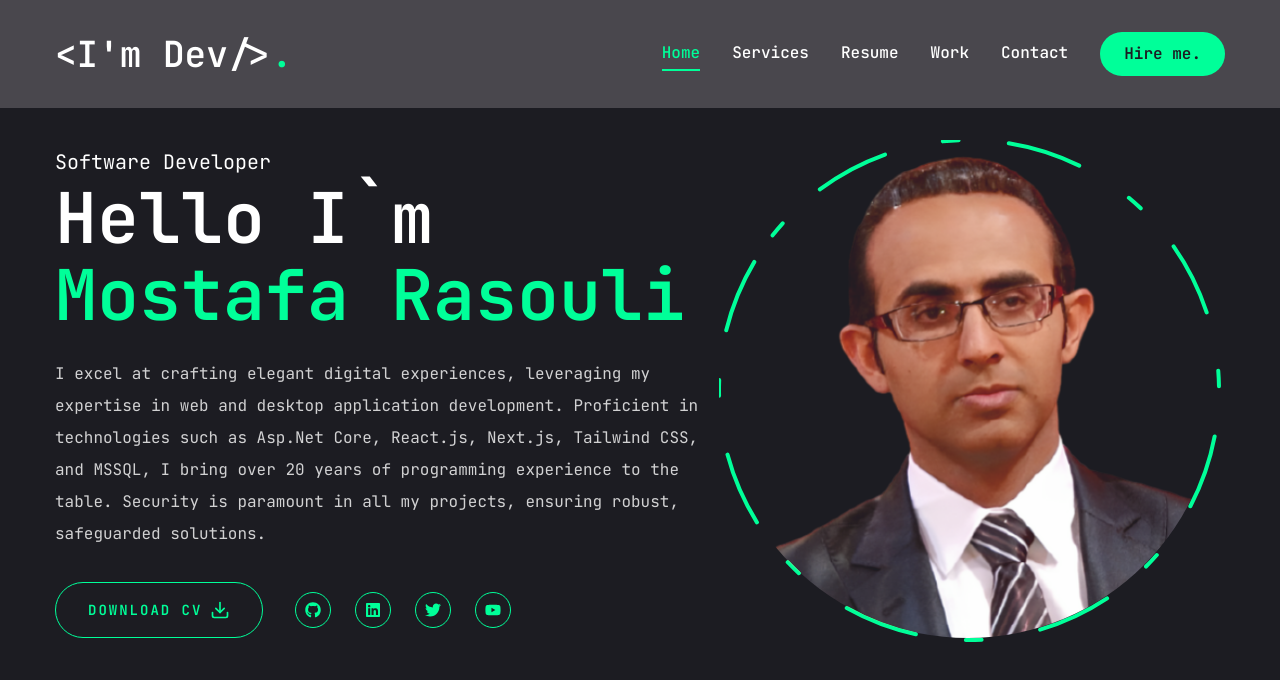
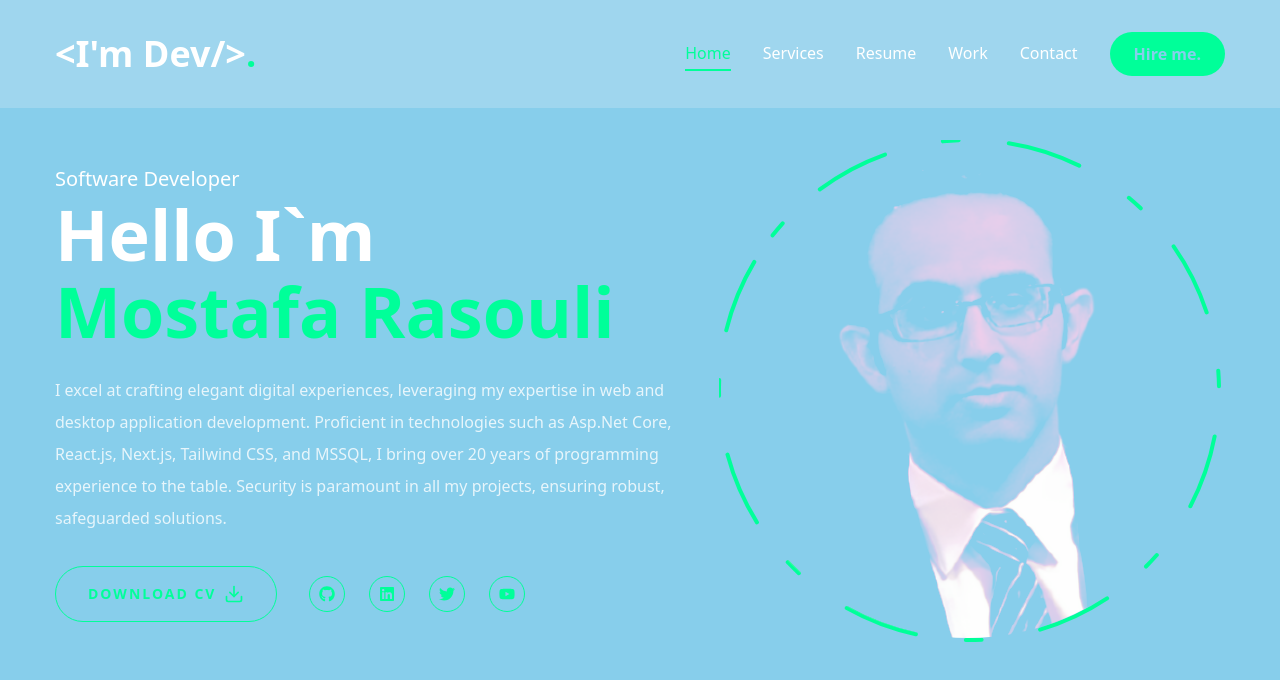
Before and after one commit to Kasraco/my-portfolio, a Next.js app: page / in a window 1280 px wide. Shown: the top 680 px of the page. Built offline with nearby package versions, Linux system fonts and the light colour scheme.

Commit message:
Added need fonts

```diff
--- a/tailwind.config.js
+++ b/tailwind.config.js
@@ -2,10 +2,10 @@
 module.exports = {
   darkMode: ["class"],
   content: [
-    './pages/**/*.{js,jsx}',
-    './components/**/*.{js,jsx}',
-    './app/**/*.{js,jsx}',
-    './src/**/*.{js,jsx}',
+    "./pages/**/*.{js,jsx}",
+    "./components/**/*.{js,jsx}",
+    "./app/**/*.{js,jsx}",
+    "./src/**/*.{js,jsx}",
   ],
   prefix: "",
   theme: {
@@ -17,18 +17,25 @@ module.exports = {
       sm: "640px",
       md: "768px",
       lg: "960px",
-      xl: "1200px"
+      xl: "1200px",
     },
     fontFamily: {
-      primary: "var(--font-jetbrainsMono)",
+      primary: ["var(--font-oswald)"],
+      opensane: ["var(--font-opensans)"],
     },
     extend: {
       colors: {
-        primary: '#1c1c22',
+        primary: "#87CEEB",
+        bacgroundColor: "#F0F8FF",
+        textColor1: "#333333",
+        textColor2: "#444444",
+        highlight: "#FFA07A",
+        borderColor: "#D3D3D3",
+        linkButtonColor: "#4682B4",
         accent: {
-          DEFAULT: '#00ff99',
-          hover: '#00e187'
-        }
+          DEFAULT: "#00ff99",
+          hover: "#00e187",
+        },
       },
       keyframes: {
         "accordion-down": {
@@ -47,4 +54,4 @@ module.exports = {
     },
   },
   plugins: [require("tailwindcss-animate")],
-}
+};
```
